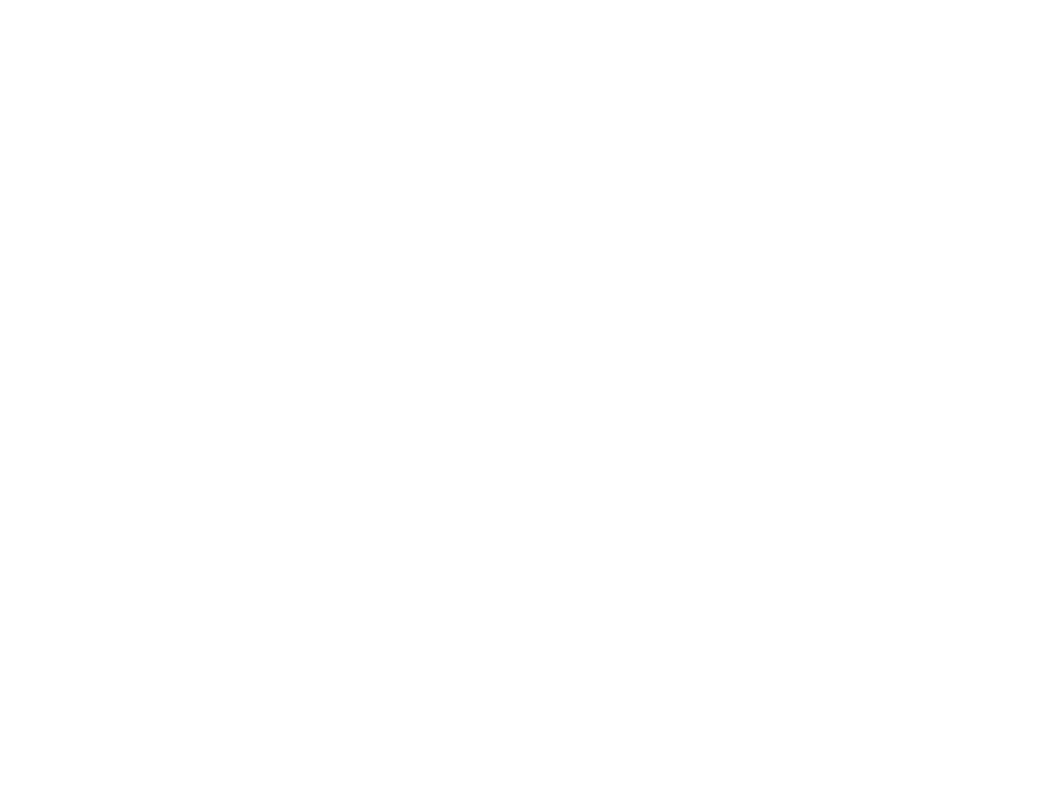
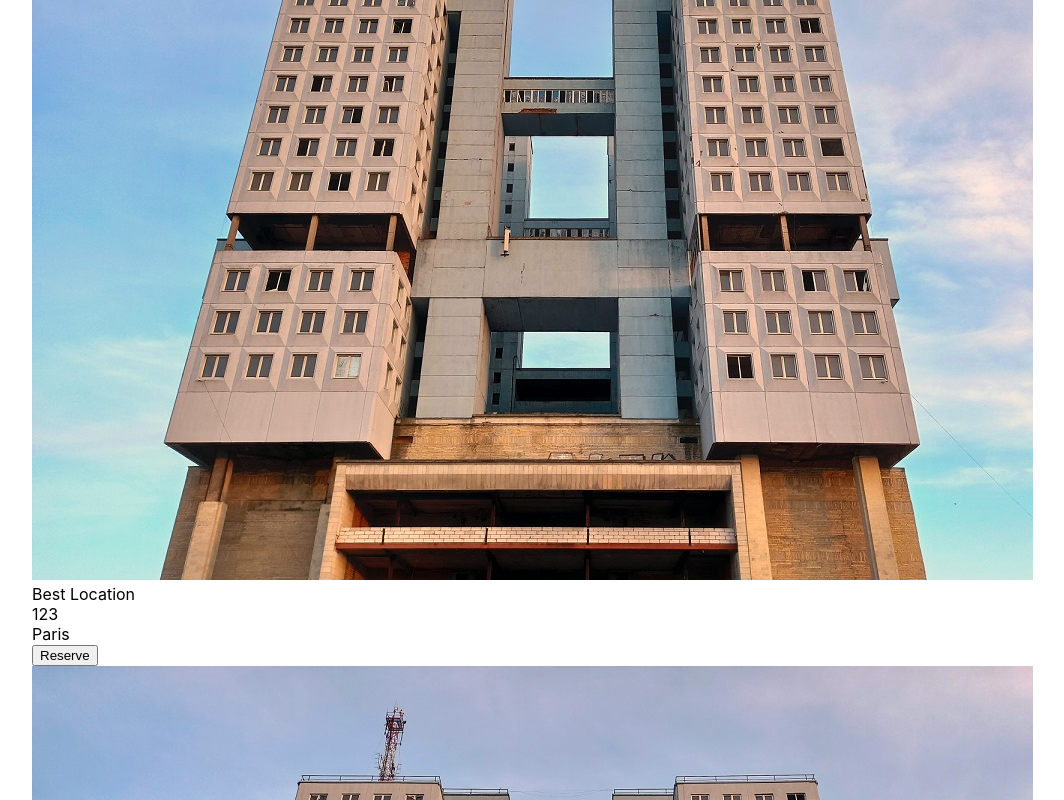
Before and after one commit to programmingwithbadri/space-finder-frontend, a React (Create React App) app: page /spaces in a window 1280 px wide. Shown: the part 300-1100 px from the top of the page, without its empty margins (160-1224 px from the left). Before the commit the page ends 800 px from the top, so only its background shows below. Built offline with nearby package versions, Linux system fonts and the light colour scheme.

Commit message:
Spaces component

```diff
--- a/src/components/App.tsx
+++ b/src/components/App.tsx
@@ -8,13 +8,16 @@ import { Navbar } from './Navbar';
 import { Home } from './Home';
 import { Profile } from './Profile';
 
+import { Spaces } from './spaces/Spaces';
+import { DataService } from '../services/DataService';
+
 interface AppState {
     user: User | undefined;
 }
 
 export class App extends React.Component<{}, AppState> {
     private authService: AuthService = new AuthService();
-
+    private dataService: DataService = new DataService();
     constructor(props: any) {
         super(props);
         this.state = {
@@ -49,6 +52,9 @@ export class App extends React.Component<{}, AppState> {
                                     user={this.state.user}
                                 />
                             </Route>
+                            <Route exact path="/spaces">
+                                <Spaces dataService={this.dataService} />
+                            </Route>
                         </Switch>
                     </div>
                 </Router>
--- a/src/components/Navbar.tsx
+++ b/src/components/Navbar.tsx
@@ -25,6 +25,7 @@ export class Navbar extends React.Component<{
             <div className="navbar">
                 <Link to="/"> Home</Link>
                 <Link to="/profile"> Profile</Link>
+                <Link to="/spaces"> Spaces</Link>
                 {loginLogOut}
             </div>
         );
--- /dev/null
+++ b/src/components/spaces/ConfirmModalComponent.tsx
@@ -0,0 +1,28 @@
+import { Component } from 'react';
+import './ConfirmModalComponentProps.css';
+
+interface ConfirmModalComponentProps {
+    show: boolean;
+    content: string;
+    close: () => void;
+}
+
+export class ConfirmModalComponent extends Component<ConfirmModalComponentProps> {
+    render() {
+        if (!this.props.show) {
+            return null;
+        } else {
+            return (
+                <div className="modal">
+                    <div className="modal-content">
+                        <h2>You tried to resrve and ...</h2>
+                        <h3 className="modalText">{this.props.content}</h3>
+                        <button onClick={() => this.props.close()}>
+                            Ok, close
+                        </button>
+                    </div>
+                </div>
+            );
+        }
+    }
+}
--- /dev/null
+++ b/src/components/spaces/ConfirmModalComponentProps.css
@@ -0,0 +1,20 @@
+.modal {
+    position: fixed;
+    z-index: 1;
+    padding-top: 100px;
+    left: 0;
+    top: 0;
+    width: 100%;
+    height: 100%;
+    overflow: auto;
+    background-color: rgb(0, 0, 0);
+    background-color: rgba(0, 0, 0, 0.4);
+}
+
+.modal-content {
+    background-color: #fefefe;
+    margin: auto;
+    padding: 20px;
+    border: 1px solid #888;
+    width: 80%;
+}
--- /dev/null
+++ b/src/components/spaces/SpaceComponent.tsx
@@ -0,0 +1,39 @@
+import { Component } from 'react';
+import genericImage from '../../assets/generic-image.jpg';
+
+interface SpaceComponentProps {
+    spaceId: string;
+    name: string;
+    location: string;
+    photoUrl?: string;
+    reserveSpace: (spaceId: string) => void;
+}
+
+export class SpaceComponent extends Component<SpaceComponentProps> {
+    private renderImage() {
+        if (this.props.photoUrl) {
+            return <img src={this.props.photoUrl} alt="" />;
+        } else {
+            return <img src={genericImage} alt="" />;
+        }
+    }
+
+    render() {
+        return (
+            <div>
+                {this.renderImage()}
+                <label>{this.props.name}</label>
+                <br />
+                <label>{this.props.spaceId}</label>
+                <br />
+                <label>{this.props.location}</label>
+                <br />
+                <button
+                    onClick={() => this.props.reserveSpace(this.props.spaceId)}
+                >
+                    Reserve
+                </button>
+            </div>
+        );
+    }
+}
--- /dev/null
+++ b/src/components/spaces/Spaces.tsx
@@ -0,0 +1,88 @@
+import { Component } from 'react';
+import { Space } from '../../model/Model';
+import { DataService } from '../../services/DataService';
+import { ConfirmModalComponent } from './ConfirmModalComponent';
+import { SpaceComponent } from './SpaceComponent';
+
+interface SpacesState {
+    spaces: Space[];
+    showModal: boolean;
+    modalContent: string;
+}
+
+interface SpacesProps {
+    dataService: DataService;
+}
+
+export class Spaces extends Component<SpacesProps, SpacesState> {
+    constructor(props: SpacesProps) {
+        super(props);
+        this.state = {
+            spaces: [],
+            showModal: false,
+            modalContent: '',
+        };
+        this.reserveSpace = this.reserveSpace.bind(this);
+        this.closeModal = this.closeModal.bind(this);
+    }
+
+    async componentDidMount() {
+        const spaces = await this.props.dataService.getSpaces();
+        this.setState({
+            spaces: spaces,
+        });
+    }
+
+    private async reserveSpace(spaceId: string) {
+        const reservationResult = await this.props.dataService.reserveSpace(
+            spaceId
+        );
+        if (reservationResult) {
+            this.setState({
+                showModal: true,
+                modalContent: `You reserved the space with id ${spaceId} and got the reservation number ${reservationResult}`,
+            });
+        } else {
+            this.setState({
+                showModal: true,
+                modalContent: `You can't reserve the space with id ${spaceId}`,
+            });
+        }
+    }
+
+    private renderSpaces() {
+        const rows: any[] = [];
+        for (const space of this.state.spaces) {
+            rows.push(
+                <SpaceComponent
+                    location={space.location}
+                    name={space.name}
+                    spaceId={space.spaceId}
+                    reserveSpace={this.reserveSpace}
+                />
+            );
+        }
+        return rows;
+    }
+
+    private closeModal() {
+        this.setState({
+            showModal: false,
+            modalContent: '',
+        });
+    }
+
+    render() {
+        return (
+            <div>
+                <h2>Welcome to the Spaces page!</h2>
+                {this.renderSpaces()}
+                <ConfirmModalComponent
+                    close={this.closeModal}
+                    content={this.state.modalContent}
+                    show={this.state.showModal}
+                />
+            </div>
+        );
+    }
+}
--- /dev/null
+++ b/src/services/DataService.tsx
@@ -0,0 +1,31 @@
+import { Space } from '../model/Model';
+
+export class DataService {
+    public async getSpaces(): Promise<Space[]> {
+        const result: Space[] = [];
+        result.push({
+            location: 'Paris',
+            name: 'Best Location',
+            spaceId: '123',
+        });
+        result.push({
+            location: 'Paris',
+            name: 'Best Location',
+            spaceId: '124',
+        });
+        result.push({
+            location: 'Paris',
+            name: 'Best Location',
+            spaceId: '125',
+        });
+        return result;
+    }
+
+    public async reserveSpace(spaceId: string): Promise<string | undefined> {
+        if (spaceId === '123') {
+            return '5555';
+        } else {
+            return undefined;
+        }
+    }
+}
```
Also changed, not shown: src/model/Model.ts (+7 -0 lines), src/assets/generic-image.jpg (added).
